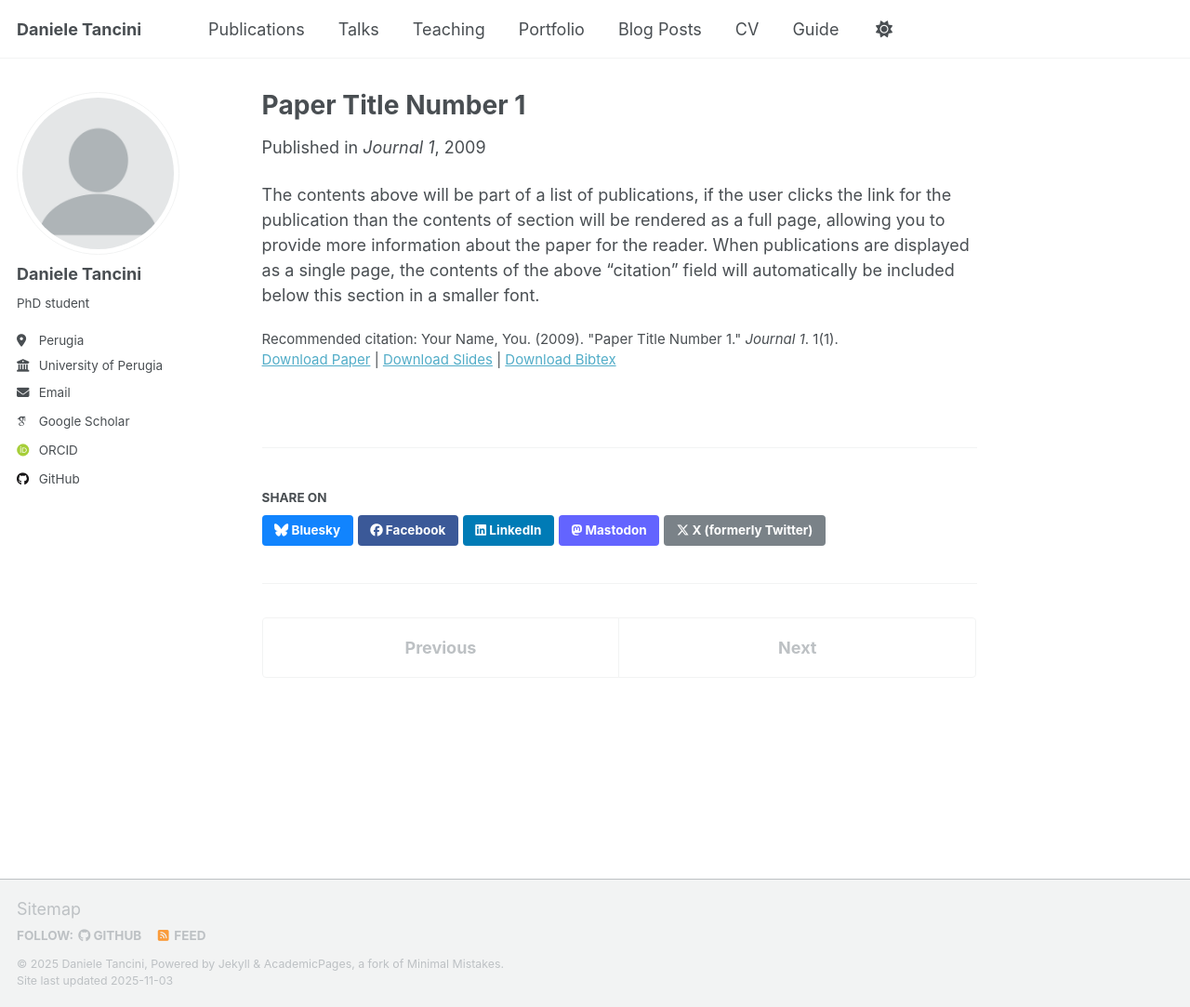
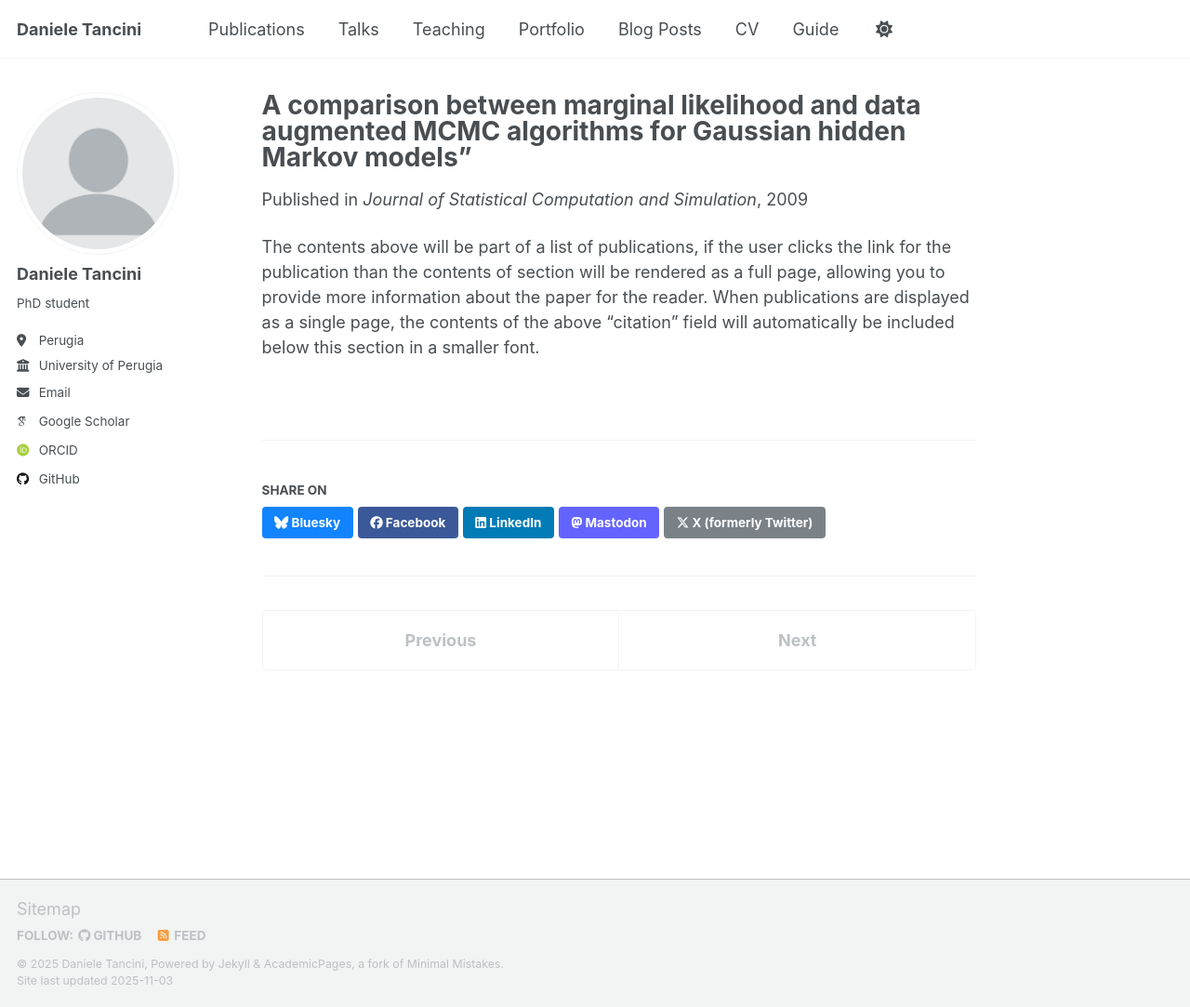
Before and after one commit to DanieleTancini/danieletancini.github.io, a Jekyll site: the page built from _publications/2009-10-01-paper-title-number-1.md, in a window 1280 px wide and 1083 px high. Shown: the whole window at 93% size. Built offline with Jekyll 4.4.1, drawn with Linux system fonts in a browser that asks for light colours; some web fonts are replaced; a script that is not in the unit is left out.

Commit message:
Update 2009-10-01-paper-title-number-1.md

```diff
--- a/_publications/2009-10-01-paper-title-number-1.md
+++ b/_publications/2009-10-01-paper-title-number-1.md
@@ -1,14 +1,9 @@
 ---
-title: "Paper Title Number 1"
+title: A comparison between marginal likelihood and data augmented MCMC algorithms for Gaussian hidden Markov models"
 collection: publications
-category: manuscripts
+category: articles
 permalink: /publication/2009-10-01-paper-title-number-1
-excerpt: 'This paper is about the number 1. The number 2 is left for future work.'
 date: 2009-10-01
-venue: 'Journal 1'
-slidesurl: 'https://academicpages.github.io/files/slides1.pdf'
-paperurl: 'https://academicpages.github.io/files/paper1.pdf'
-bibtexurl: 'https://academicpages.github.io/files/bibtex1.bib'
-citation: 'Your Name, You. (2009). &quot;Paper Title Number 1.&quot; <i>Journal 1</i>. 1(1).'
+venue: 'Journal of Statistical Computation and Simulation'
 ---
 The contents above will be part of a list of publications, if the user clicks the link for the publication than the contents of section will be rendered as a full page, allowing you to provide more information about the paper for the reader. When publications are displayed as a single page, the contents of the above "citation" field will automatically be included below this section in a smaller font.
```
